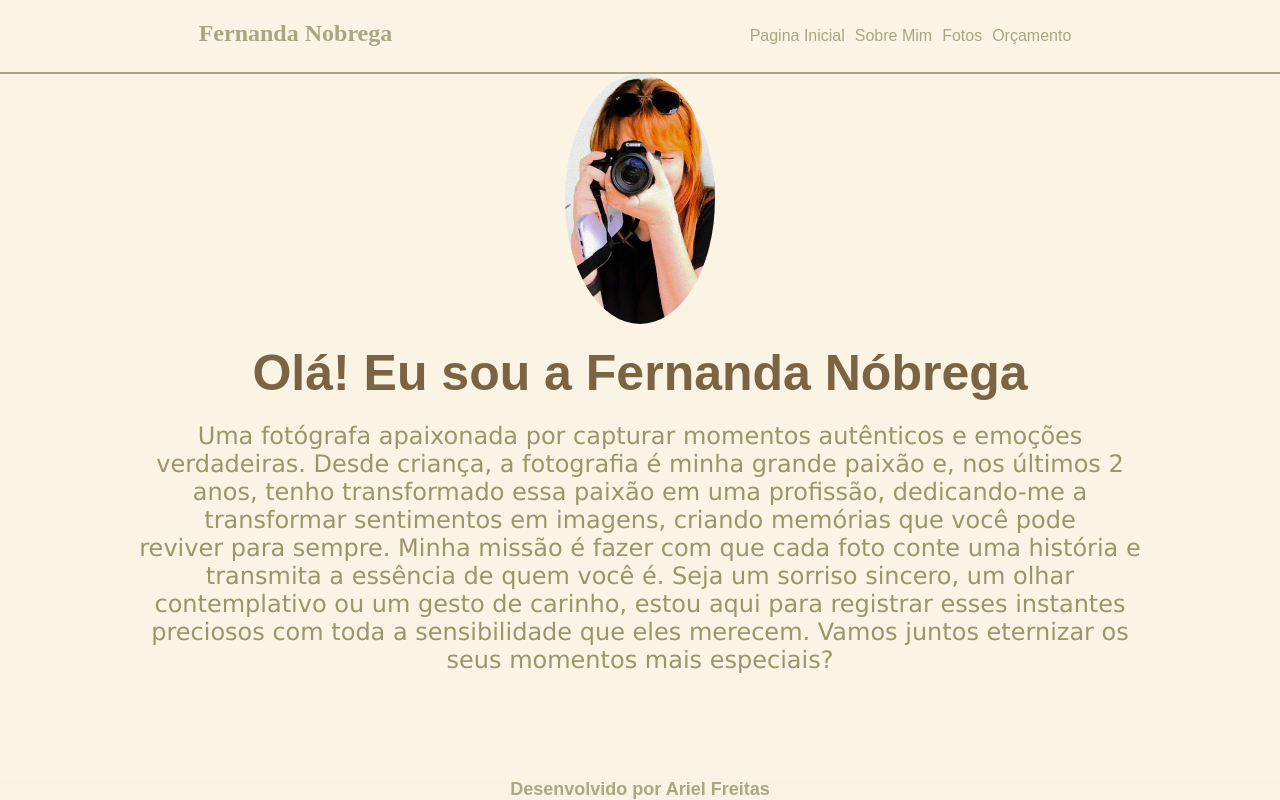
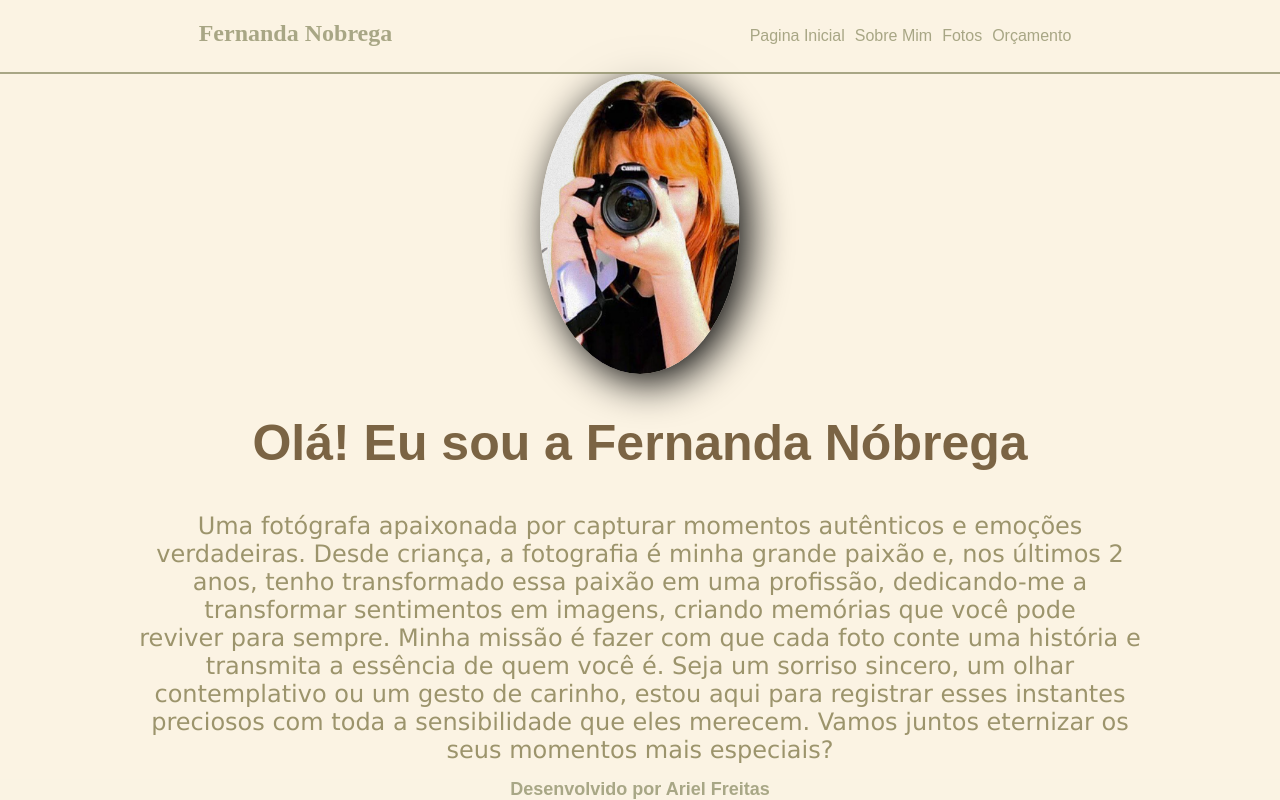
Before and after one commit to ArielFSantos/Fernanda_Nobrega, a React (Create React App) app in the folder nobrega/: page /about in a window 1280 px wide. Built offline with nearby package versions, Linux system fonts and the light colour scheme; a web font is replaced by a local one.

Commit message:
nav
melhoria na coloração do navbar

```diff
--- a/nobrega/src/components/Pages/about/about.module.css
+++ b/nobrega/src/components/Pages/about/about.module.css
@@ -3,14 +3,15 @@
     padding-top: 100px;
     background-image: url(../../../../image/fernanda.png);
     background-size: cover;
-    width: 150px;
-    height: 150px;
+    width: 200px;
+    height: 200px;
     border-radius: 60%;
     margin: auto;
+    box-shadow: 8px 8px 40px;
 }
 .title{
     font-size: 50px;
-    padding: 20px;
+    padding: 40px;
     text-align: center;
     font-family: Arial, Helvetica, sans-serif;
     color: var(--cor03);
--- a/nobrega/src/components/header/header.css
+++ b/nobrega/src/components/header/header.css
@@ -32,4 +32,5 @@ a{
 }
 a:hover{
     color: var(--cor03);
+    text-shadow: 1px 1px 2px var(--cor04);
 }
```
